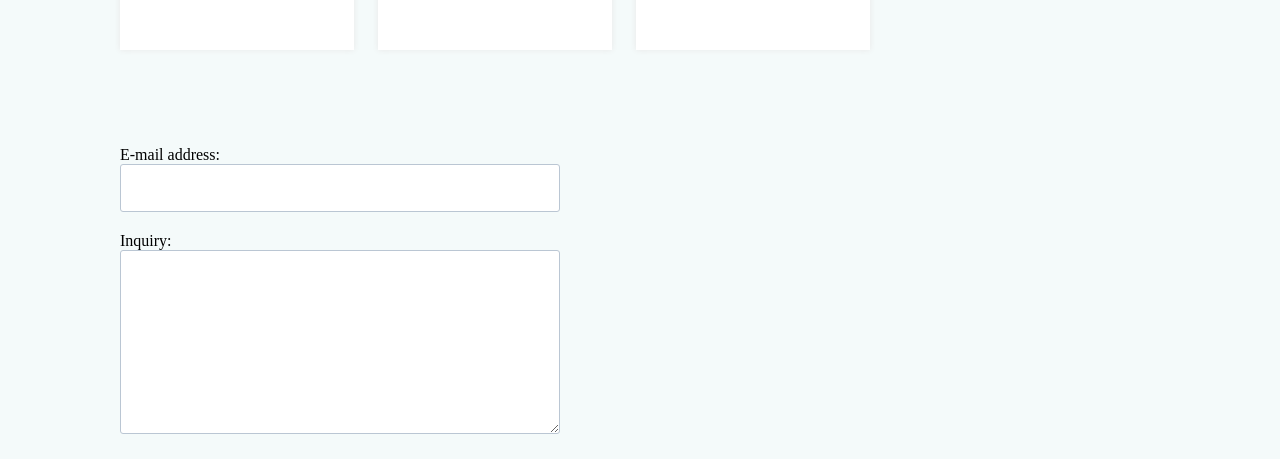
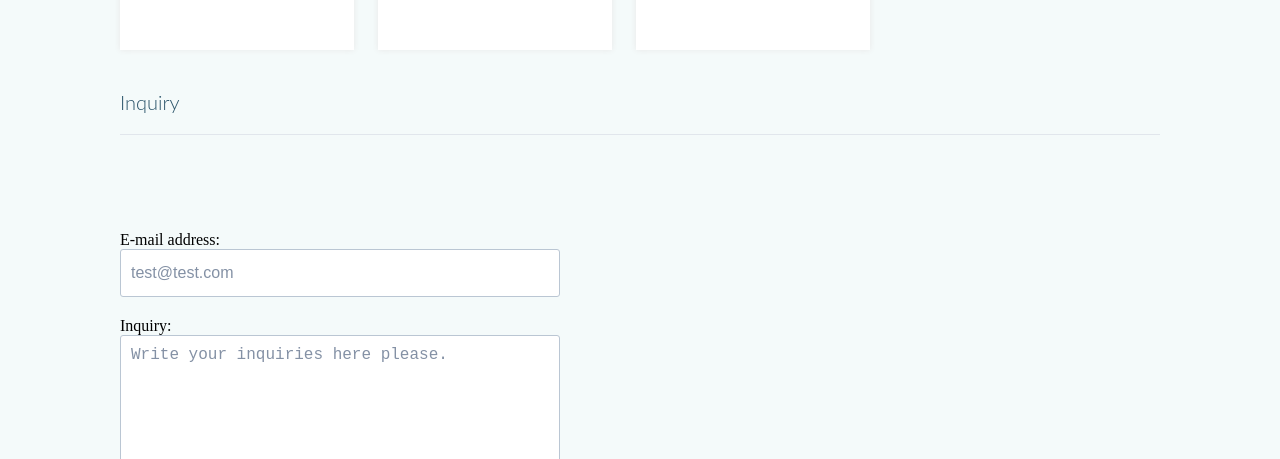
Before and after one commit to Naoyuk/lesson-app, a React (Create React App) app: page / in a window 1280 px wide. Shown: the part 493-952 px from the top of the page. Built offline with nearby package versions, Linux system fonts and the light colour scheme.

Commit message:
manage form input in state

```diff
--- a/public/stylesheets/style.css
+++ b/public/stylesheets/style.css
@@ -100,7 +100,7 @@ h3 {
 
 .modal-inner {
   position: absolute;
-  top: 8%;
+  top: 28%;
   right: 0;
   left: 0;
   width: 480px;
--- a/src/components/ContactForm.js
+++ b/src/components/ContactForm.js
@@ -3,11 +3,25 @@ import React from 'react';
 class ContactForm extends React.Component {
   constructor(props) {
     super(props);
-    this.state = { isSubmitted: false }
+    this.state = {
+      isSubmitted: false,
+      email: 'test@test.com',
+      inquiry: 'Write your inquiries here please.',
+    }
   }
 
   submitInquiry() {
     this.setState({ isSubmitted: true });
+  }
+
+  inputEmail(event) {
+    const inputValue = event.target.value
+    this.setState({email: inputValue})
+  }
+
+  inputInquiry(event) {
+    const inputValue = event.target.value
+    this.setState({inquiry: inputValue})
   }
 
   render(){
@@ -21,11 +35,20 @@ class ContactForm extends React.Component {
         <form onSubmit={() => {this.submitInquiry()}}>
           <label>
             E-mail address:
-            <input type='text' name='email' />
+            <input
+              type='text'
+              name='email'
+              value={this.state.email}
+              onChange={(event) => {this.inputEmail(event)}}
+            />
           </label>
           <label>
             Inquiry:
-            <textarea name='inquiry' />
+            <textarea
+              name='inquiry'
+              value={this.state.inquiry}
+              onChange={(event) => {this.inputInquiry(event)}}
+            />
           </label>
           <input type='submit' value='Send!' />
         </form>
--- a/src/components/Lesson.js
+++ b/src/components/Lesson.js
@@ -3,7 +3,7 @@ import React from 'react';
 class Lesson extends React.Component {
   constructor(props) {
     super(props);
-    this.state = {isModalOpen: false};
+    this.state = {isModalOpen: false}
   }
 
   toggleModal() {
@@ -27,12 +27,6 @@ class Lesson extends React.Component {
                 <h2>{this.props.name}</h2>
                 <p>{this.props.introduction}</p>
               </div>
-              <button
-                className='modal-close-btn'
-                onClick={() => {this.toggleModal()}}
-              >
-                Close
-              </button>
             </div>
           </div>
         </div>
--- a/src/components/Main.js
+++ b/src/components/Main.js
@@ -7,17 +7,17 @@ class Main extends React.Component {
     const lessonItems = [
       {
       name: 'HTML & CSS',
-      image: 'https://s3-ap-northeast-1.amazonaws.com/progate/shared/images/lesson/react/html.svg',
+      image: 'https://practity.com/en/wp-content/uploads/sites/2/2018/03/html-css-tutorials2.jpg',
       introduction: 'Learn about HTML & CSS',
       },
       {
       name: 'JavaScript',
-      image: 'https://s3-ap-northeast-1.amazonaws.com/progate/shared/images/lesson/react/es6.svg',
+      image: 'https://qiita-user-contents.imgix.net/https%3A%2F%2Fqiita-image-store.s3.amazonaws.com%2F0%2F7756%2F1a5aab66-8eaf-1684-01f1-923f07c3f971.png?ixlib=rb-1.2.2&auto=format&gif-q=60&q=75&s=8e836be37641bd0d8afacf1d49468b0a',
       introduction: 'Learn about JavaScript(ES6)',
       },
       {
       name: 'React',
-      image: 'https://s3-ap-northeast-1.amazonaws.com/progate/shared/images/lesson/react/react.svg',
+      image: 'https://cdn.auth0.com/blog/react-js/react.png',
       introduction: 'Learn about React.js',
       }
     ];
@@ -36,7 +36,10 @@ class Main extends React.Component {
               );
             })}
           </div>
-          <ContactForm />
+          <div className='inquiry-container'>
+            <h3>Inquiry</h3>
+            <ContactForm />
+          </div>
         </div>
       </div>
     )
```
Also changed, not shown: 1 other file (tests, documents, lock files or other folders).
